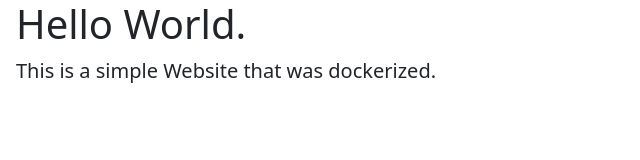
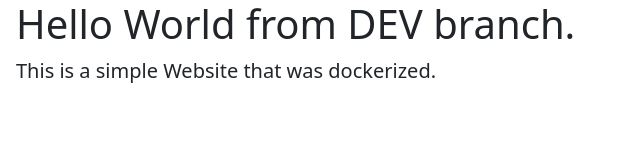
Before and after one commit to DominikNeu/CLARCD2-UE01-Docker, a website: page index.html in a window 1280 px wide. Shown: the whole page, without its empty margins (0-640 px from the left). Drawn offline with nearby package versions, Linux system fonts and the light colour scheme.

Commit message:
Update index.html

```diff
--- a/index.html
+++ b/index.html
@@ -8,7 +8,7 @@
     </head>
     <body>
         <main class="px-3">
-            <h1>Hello World.</h1>
+            <h1>Hello World from DEV branch.</h1>
             <p class="lead">This is a simple Website that was dockerized.</p>
             <p class="lead">
               <a href="#" class="btn btn-lg btn-secondary fw-bold border-white bg-white">Learn more</a>
```
